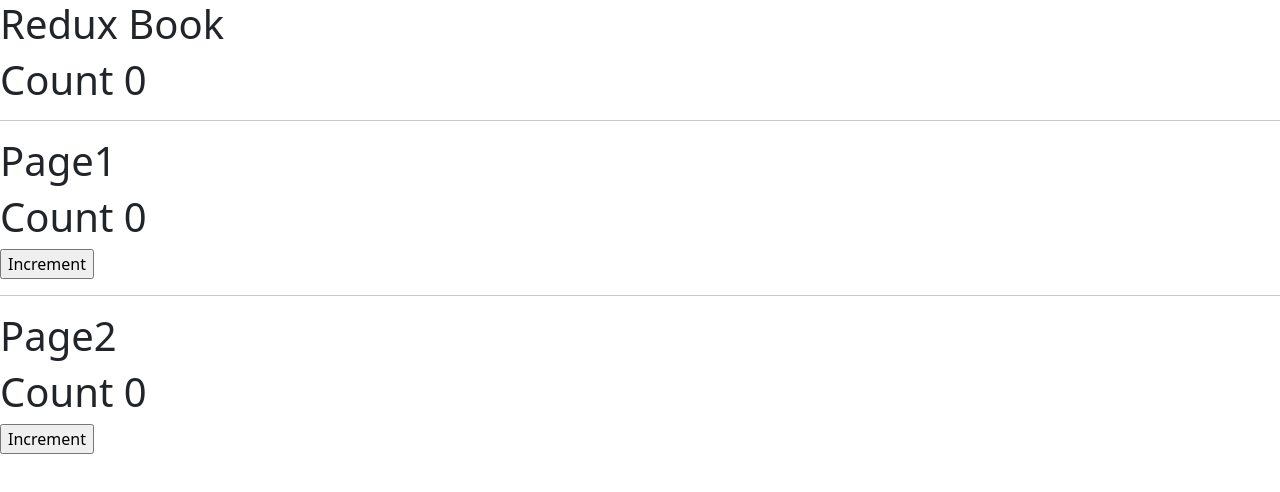
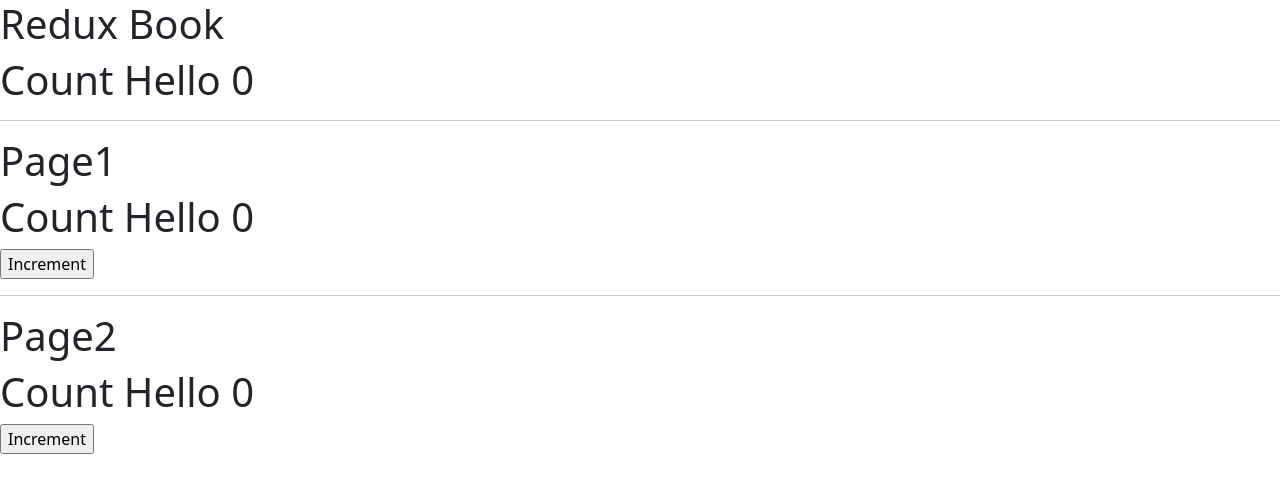
Before and after one commit to dac-2022/day18-my-react-app, a React (Create React App) app: page / in a window 1280 px wide. Shown: the top 492 px of the page. Built offline with nearby package versions, Linux system fonts and the light colour scheme.

Commit message:
passing payload, and initliation multiple propes.

```diff
--- a/src/App.js
+++ b/src/App.js
@@ -3,11 +3,14 @@
 
 function App() {
   let state = useSelector((state) => state);
+  console.log(state);
 
   return (
     <div>
       <h1>Redux Book</h1>
-      <h1>Count {state.counter.count}</h1>
+      <h1>
+        Count {state.counter.title} {state.counter.count}
+      </h1>
 
       <hr />
       <Page1 />
@@ -24,7 +27,9 @@
   return (
     <div>
       <h1>Page1</h1>
-      <h1>Count {state.counter.count}</h1>
+      <h1>
+        Count {state.counter.title} {state.counter.count}
+      </h1>
       <input
         type="button"
         value="Increment"
@@ -40,7 +45,9 @@
   return (
     <div>
       <h1>Page2</h1>
-      <h1>Count {state.counter.count}</h1>
+      <h1>
+        Count {state.counter.title} {state.counter.count}
+      </h1>
       <input
         type="button"
         value="Increment"
--- a/src/store/store.js
+++ b/src/store/store.js
@@ -4,6 +4,7 @@
   name: "counter",
   initialState: {
     count: 0,
+    title: "Hello",
   },
   reducers: {
     increment: (state, action) => {
```
